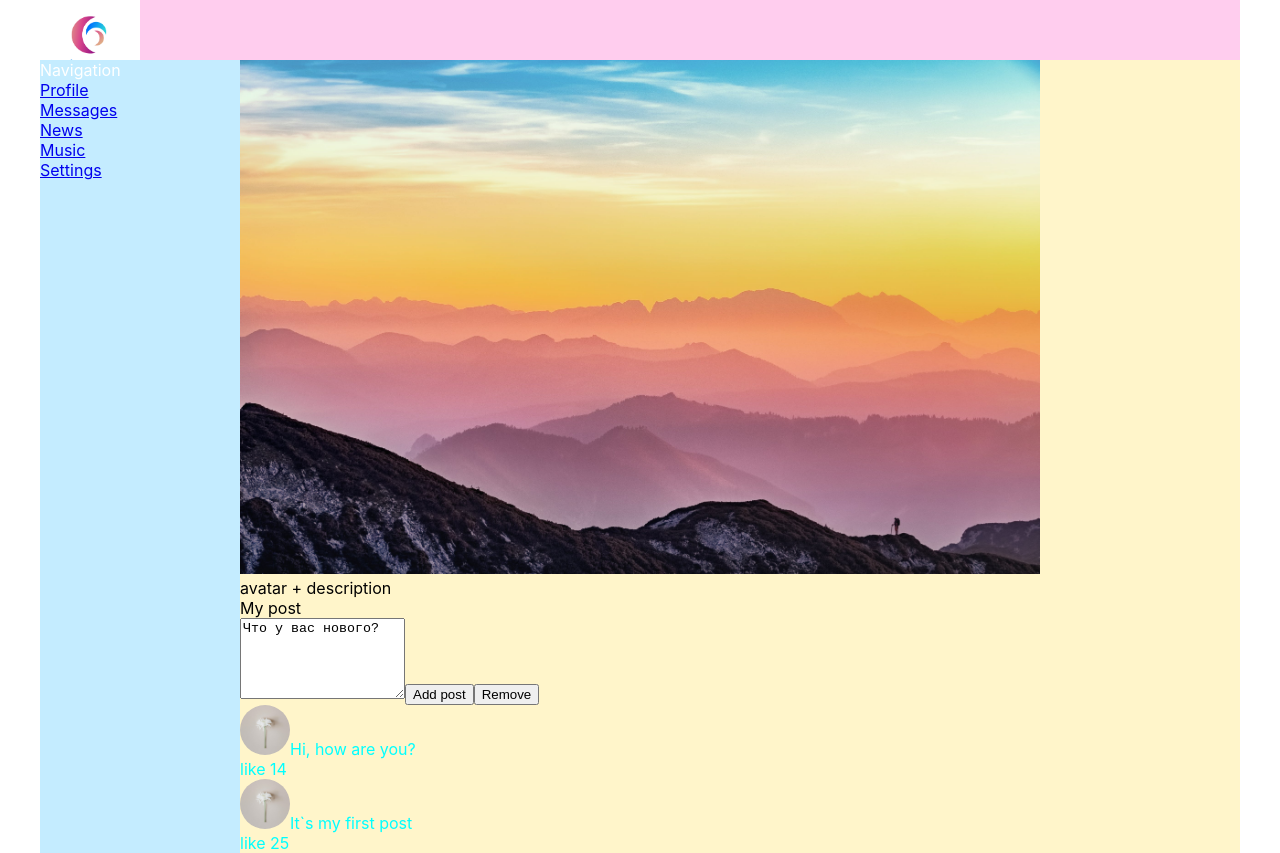
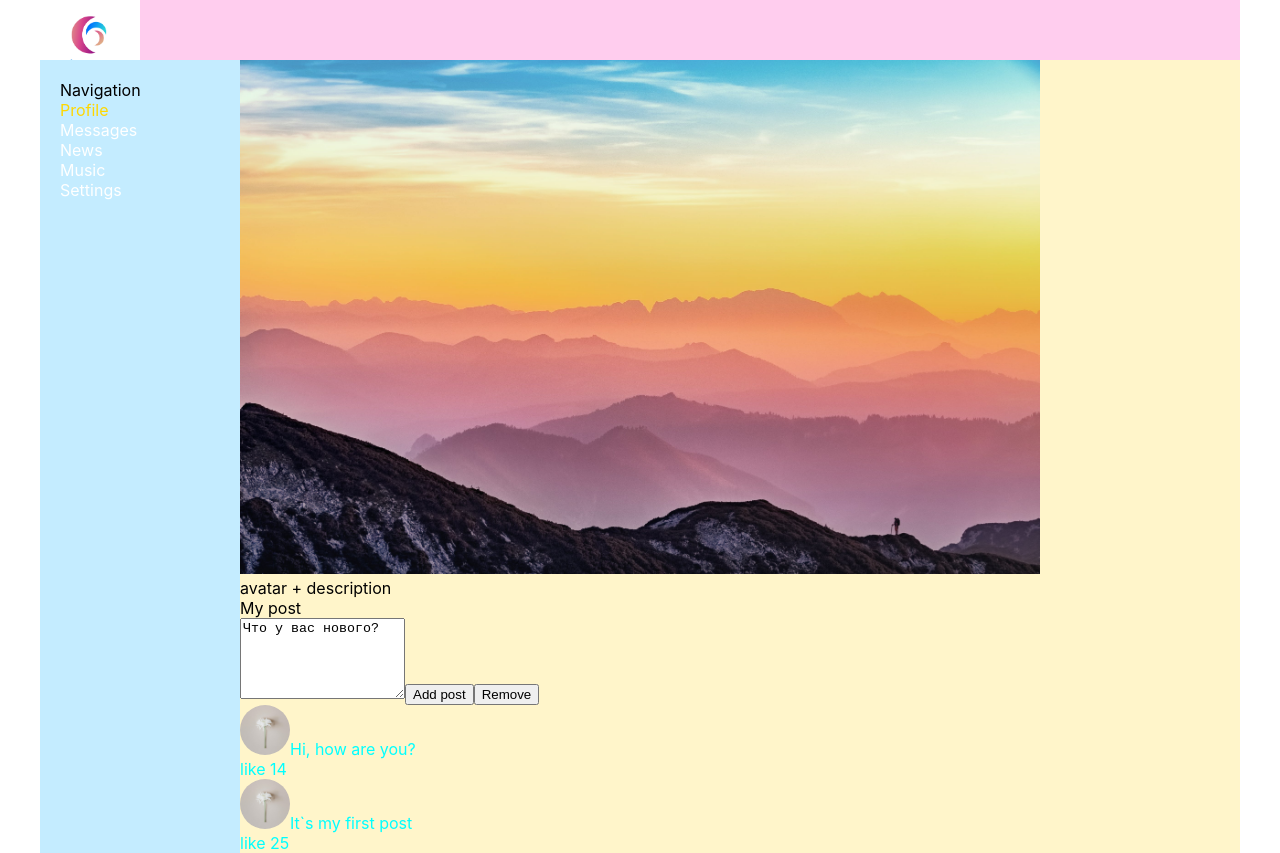
Before and after one commit to aivitsrimer/react-social-network, a React (Create React App) app: page /profile in a window 1280 px wide. Built offline with nearby package versions, Linux system fonts and the light colour scheme.

Commit message:
Added NavLink

```diff
--- a/src/components/Navbar/Navbar.jsx
+++ b/src/components/Navbar/Navbar.jsx
@@ -1,3 +1,4 @@
+import { NavLink } from 'react-router-dom';
 import style from './Navbar.module.css';
 
 const Navbar = () => {
@@ -6,19 +7,29 @@
       <div className={style.item}>
         Navigation
         <br />
-        <a href="/profile">Profile</a>
+        <NavLink to="/profile" activeClassName={style.activeLink}>
+          Profile
+        </NavLink>
       </div>
       <div className={`${style.item} ${style.active}`}>
-        <a href="/dialogs">Messages</a>
+        <NavLink to="/dialogs" activeClassName={style.activeLink}>
+          Messages
+        </NavLink>
       </div>
       <div className={style.item}>
-        <a href="/news">News</a>
+        <NavLink to="/news" activeClassName={style.activeLink}>
+          News
+        </NavLink>
       </div>
       <div className={style.item}>
-        <a href="/music">Music</a>
+        <NavLink to="/music" activeClassName={style.activeLink}>
+          Music
+        </NavLink>
       </div>
       <div className={style.item}>
-        <a href="/settings">Settings</a>
+        <NavLink to="/settings" activeClassName={style.activeLink}>
+          Settings
+        </NavLink>
       </div>
     </nav>
   );
--- a/src/components/Navbar/Navbar.module.css
+++ b/src/components/Navbar/Navbar.module.css
@@ -1,12 +1,14 @@
 .nav {
   grid-area: nav;
   background-color: rgb(196, 236, 255);
+  padding: 20px;
 }
 
-.item {
+.item a {
   color: white;
+  text-decoration: none;
 }
 
-.item.active {
+.item a.activeLink {
   color: gold;
 }
```
